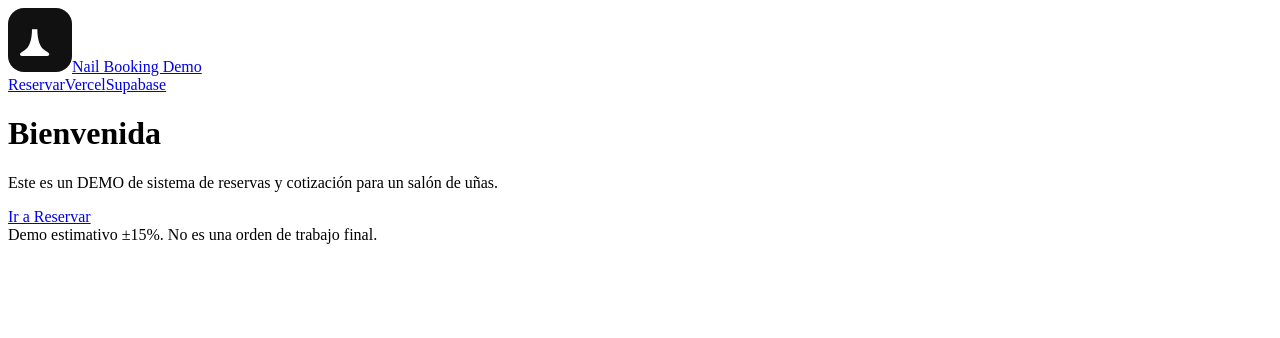
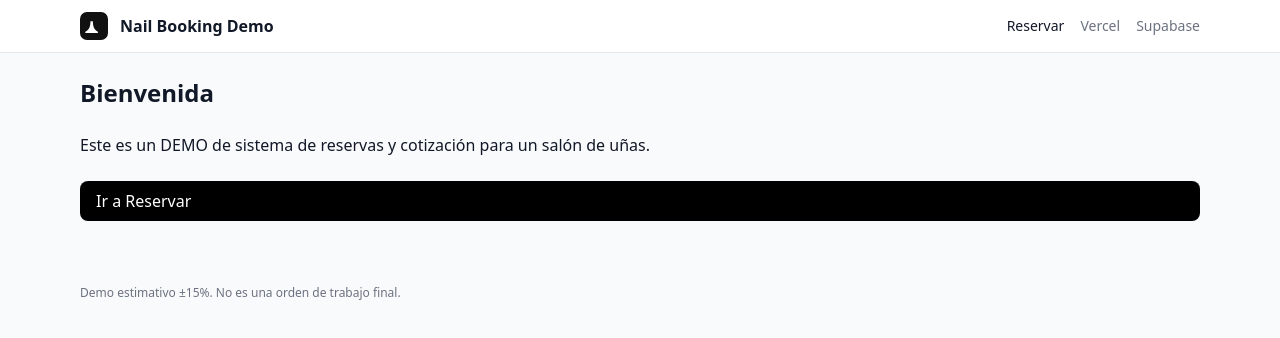
Before and after one commit to lulabtechnology/NAILSMOSTRAR, a Next.js app in the folder apps/web/: page / in a window 1280 px wide. Shown: the top 338 px of the page. Built offline with nearby package versions, Linux system fonts and the light colour scheme.

Commit message:
Update layout.tsx

```diff
--- a/apps/web/app/layout.tsx
+++ b/apps/web/app/layout.tsx
@@ -1,3 +1,5 @@
+import "./globals.css"; // <<--- IMPORTANTE: carga Tailwind
+
 export const metadata = {
   title: "Nail Booking Demo",
   description: "Reservas y cotización para salón de uñas",
@@ -6,7 +8,7 @@ export const metadata = {
 export default function RootLayout({ children }: { children: React.ReactNode }) {
   return (
     <html lang="es">
-      <body>
+      <body className="bg-gray-50 text-gray-900">
         <header className="border-b bg-white">
           <div className="container py-3 flex items-center gap-3">
             <img src="/logo.svg" alt="logo" className="w-7 h-7" />
```
